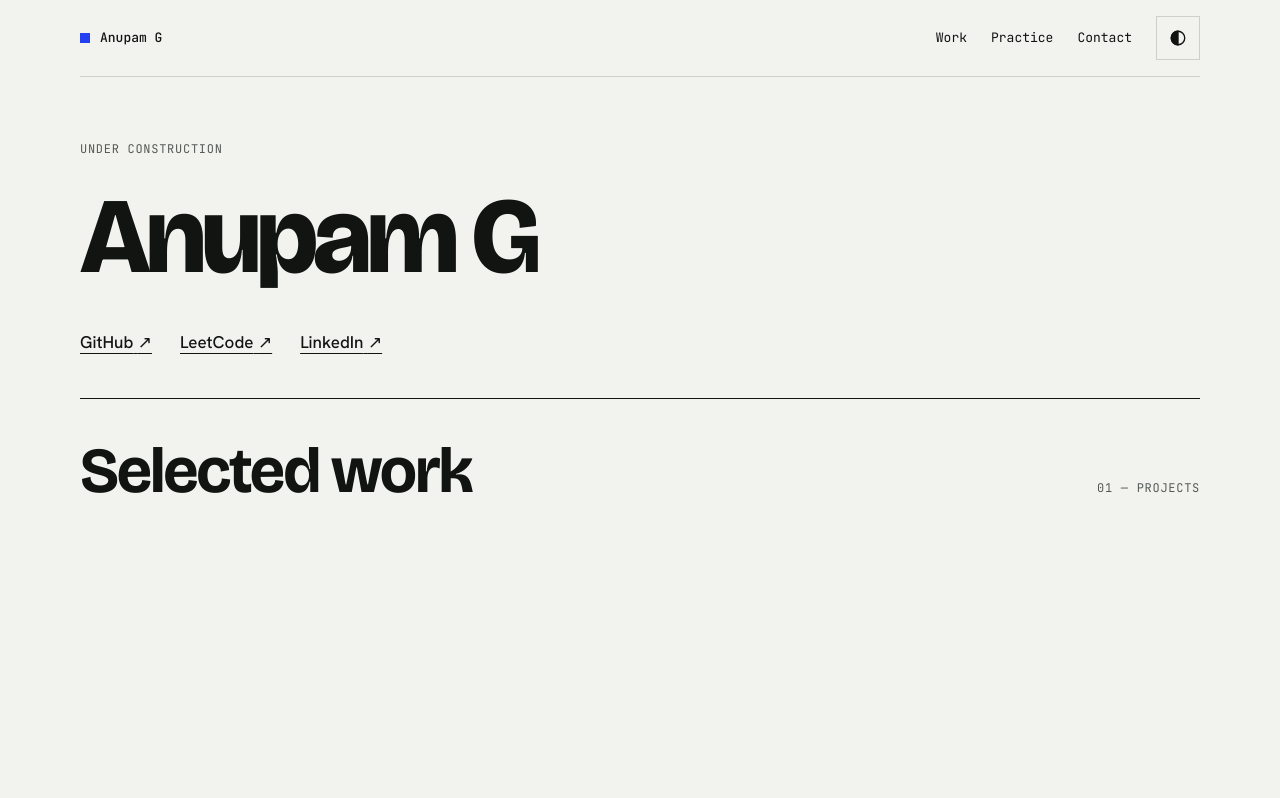
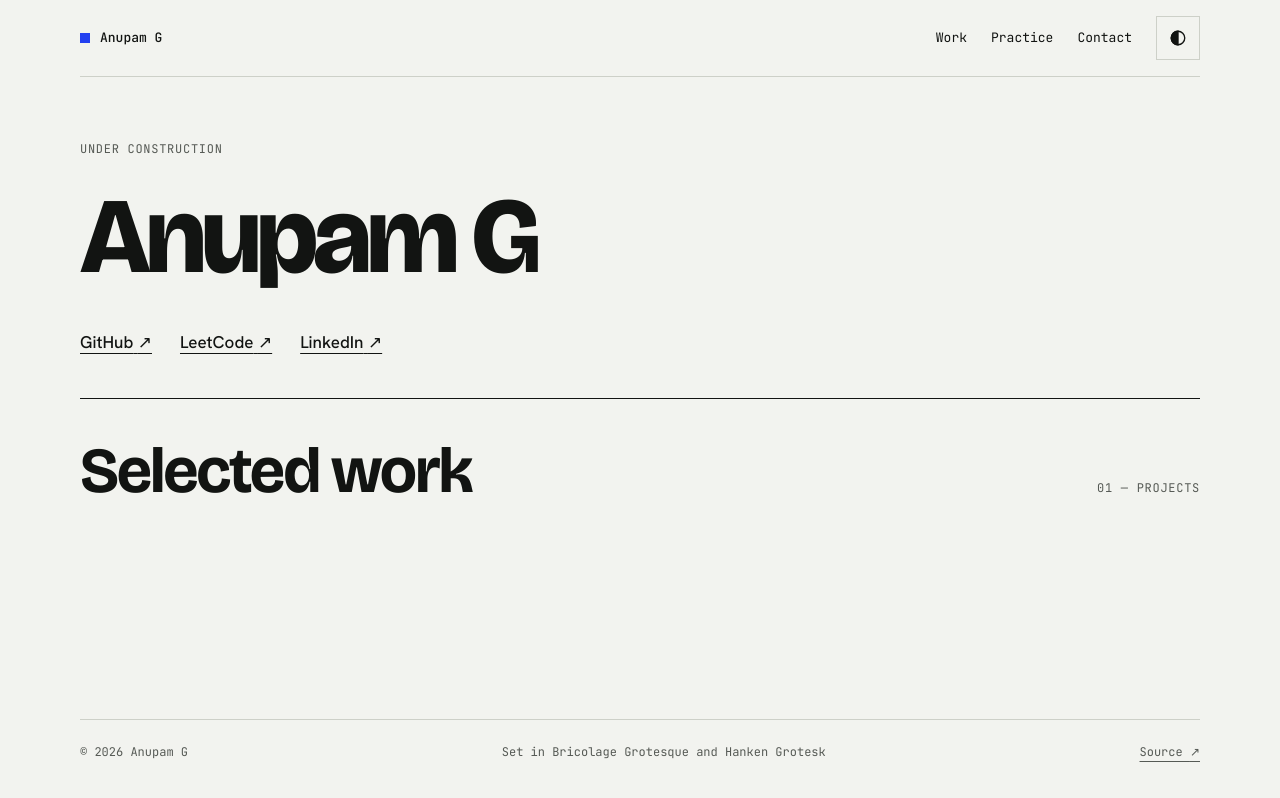
Before and after one commit to g-anupam/Portfolio-Website, a Next.js app: page / in a window 1280 px wide. Built offline with nearby package versions, Linux system fonts and the light colour scheme; no server answers.

Commit message:
Add site footer and tick phases 1 and 2 in the plan
Co-Authored-By: Claude Opus 5.5 <noreply@anthropic.com>

```diff
--- a/src/app/layout.tsx
+++ b/src/app/layout.tsx
@@ -4,6 +4,7 @@ import {
   Hanken_Grotesk,
   JetBrains_Mono,
 } from "next/font/google";
+import { Footer } from "@/components/Footer";
 import { Header } from "@/components/Header";
 import { site } from "@/lib/site";
 import { themeInitScript } from "@/lib/theme";
@@ -62,6 +63,7 @@ export default function RootLayout({ children }: LayoutProps<"/">) {
       <body className="flex min-h-full flex-col font-sans text-[17px] leading-[1.55]">
         <Header />
         {children}
+        <Footer />
       </body>
     </html>
   );
--- /dev/null
+++ b/src/components/Footer.tsx
@@ -0,0 +1,26 @@
+import { site } from "@/lib/site";
+import { Container } from "./Container";
+
+export function Footer() {
+  return (
+    <footer>
+      <Container>
+        <div className="border-rule text-muted flex flex-wrap justify-between gap-x-8 gap-y-2 border-t pt-6 pb-10 font-mono text-xs">
+          <span>
+            © {new Date().getFullYear()} {site.name}
+          </span>
+          <span>Set in Bricolage Grotesque and Hanken Grotesk</span>
+          <a
+            href={site.links.source}
+            target="_blank"
+            rel="noopener noreferrer"
+            className="-my-3 py-3 underline decoration-1 underline-offset-[5px] hover:decoration-2"
+          >
+            Source <span aria-hidden="true">↗</span>
+            <span className="sr-only"> (opens in a new tab)</span>
+          </a>
+        </div>
+      </Container>
+    </footer>
+  );
+}
--- a/src/lib/site.ts
+++ b/src/lib/site.ts
@@ -13,5 +13,6 @@ export const site = {
     github: "https://github.com/g-anupam",
     linkedin: "https://linkedin.com/in/g-anupam",
     leetcode: "https://leetcode.com/u/anupam2606/",
+    source: "https://github.com/g-anupam/Portfolio-Website",
   },
 } as const;
```
Also changed, not shown: 1 other file (tests, documents, lock files or other folders).
